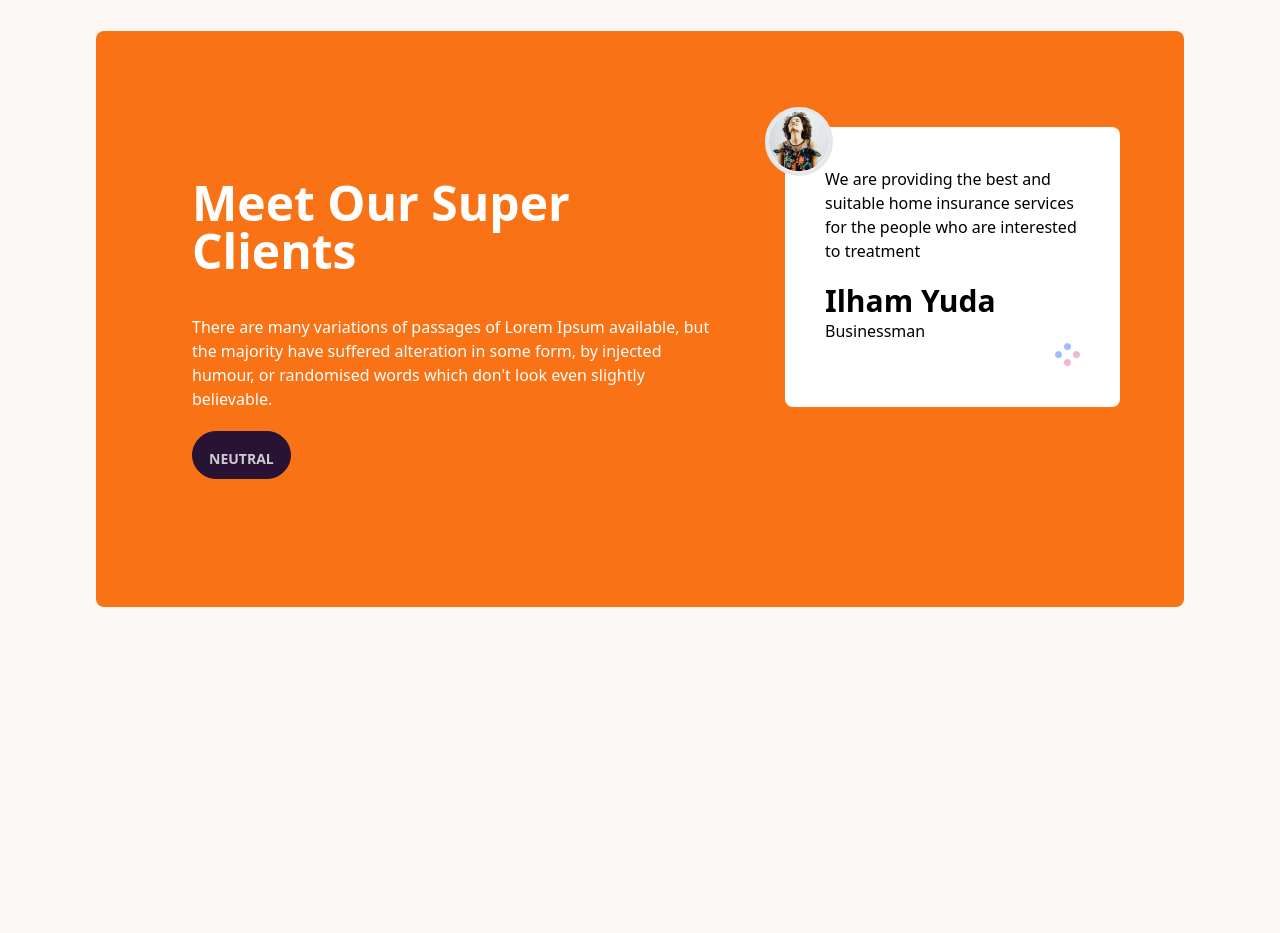
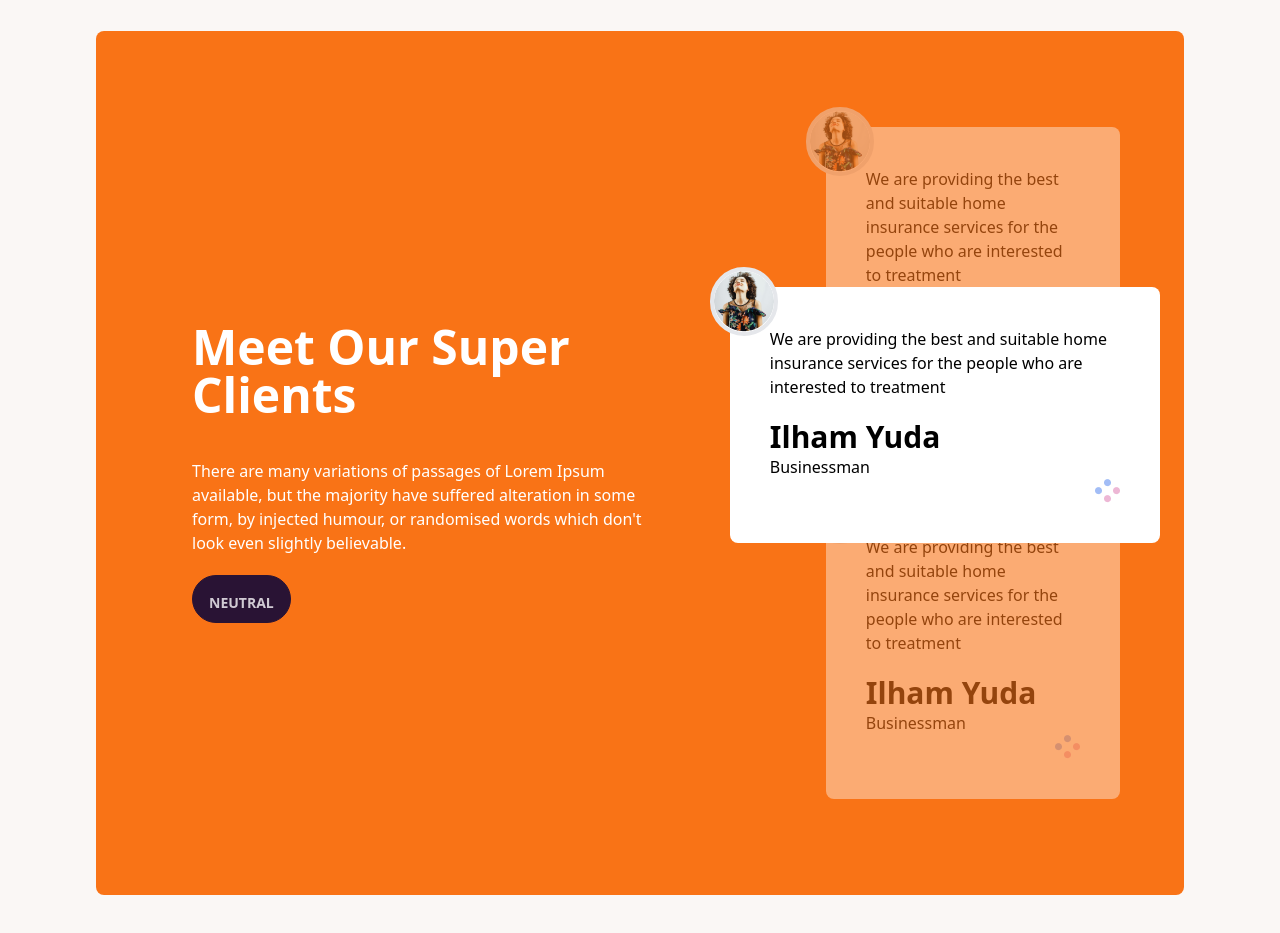
Before and after one commit to naymhossen/tea-house, a plain HTML site: page index.html in a window 1280 px wide. Shown: the part 2320-3253 px from the top of the page. Before the commit the page ends 2987 px from the top, so only its background shows below. Drawn offline with nearby package versions, Linux system fonts and the light colour scheme.

Commit message:
added the come div

```diff
--- a/index.html
+++ b/index.html
@@ -164,11 +164,11 @@
 
         <!-- Meet Our Super Clients container -->
 
-        <section class="mt-16 flex lg:flex-row gap-10 bg-gradient-from-r bg-orange-500 to-red-500 rounded-lg px-16 py-24">
+        <section class="mt-16 flex flex-col gap-10 bg-gradient-from-r bg-orange-500 to-red-500 rounded-lg px-16 py-24 lg:flex-row">
 
           <!-- text box -->
 
-          <div>
+          <div class="flex items-center lg:pr-28">
             <div class="p-8 text-white">
               <h2 class="text-5xl py-5 font-extrabold">Meet Our Super <br> Clients</h2>
               <p class="font-medium py-5">There are many variations of passages of Lorem Ipsum available, but the majority have suffered alteration in some form, by injected humour, or randomised words which don't look even slightly believable.</p>
@@ -179,10 +179,32 @@
       <!-- review vox -->
 
 
-      <div>
-        <!-- caed 1 -->
+      <div class="relative">
+        <!-- card 1 -->
 
-        <div class="bg-white text-black p-10 rounded-lg relative">
+        <div class="bg-white mb-16 opacity-40 text-black p-10 rounded-lg relative">
+          <img class="border-4 rounded-full bg-white absolute -top-5 -left-5 " src="./images/client.png" alt="">
+          <p>We are providing the best and suitable home insurance services for the people who are interested to treatment</p>
+          <h4 class="text-3xl mt-5 font-extrabold">Ilham Yuda</h4>
+          <p class="font-medium">Businessman</p>
+          <div class="flex justify-end">
+            <img src="./images/circles.png" alt="">
+          </div>
+        </div>
+        <!-- card 2 -->
+
+        <div class="bg-white top-40 lg:-left-24 z-20 text-black p-10 rounded-lg absolute lg:w-[430px] ">
+          <img class="border-4 rounded-full bg-white absolute -top-5 -left-5 " src="./images/client.png" alt="">
+          <p>We are providing the best and suitable home insurance services for the people who are interested to treatment</p>
+          <h4 class="text-3xl mt-5 font-extrabold">Ilham Yuda</h4>
+          <p class="font-medium">Businessman</p>
+          <div class="flex justify-end">
+            <img src="./images/circles.png" alt="">
+          </div>
+        </div>
+        <!-- card 3 -->
+
+        <div class="bg-white opacity-40 z-10 text-black p-10 rounded-lg relative">
           <img class="border-4 rounded-full bg-white absolute -top-5 -left-5 " src="./images/client.png" alt="">
           <p>We are providing the best and suitable home insurance services for the people who are interested to treatment</p>
           <h4 class="text-3xl mt-5 font-extrabold">Ilham Yuda</h4>
```
